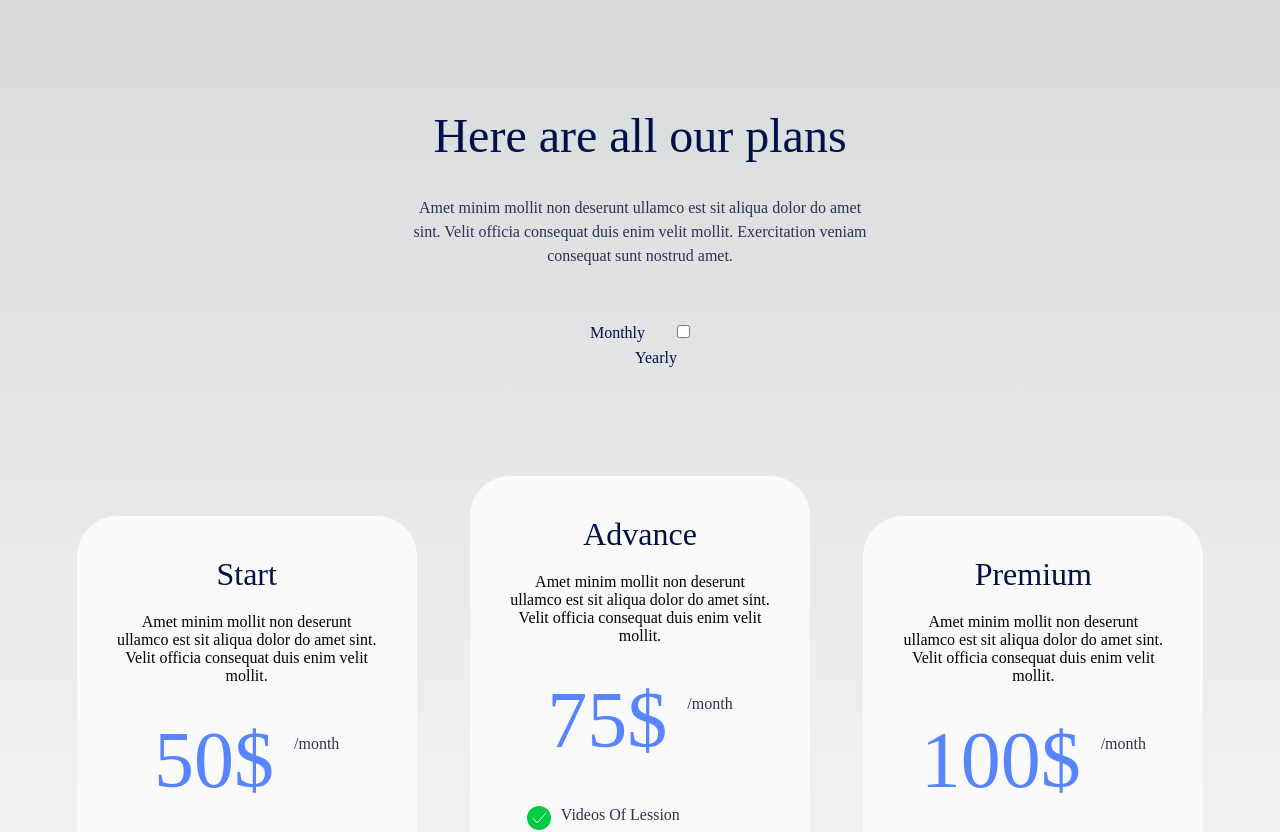
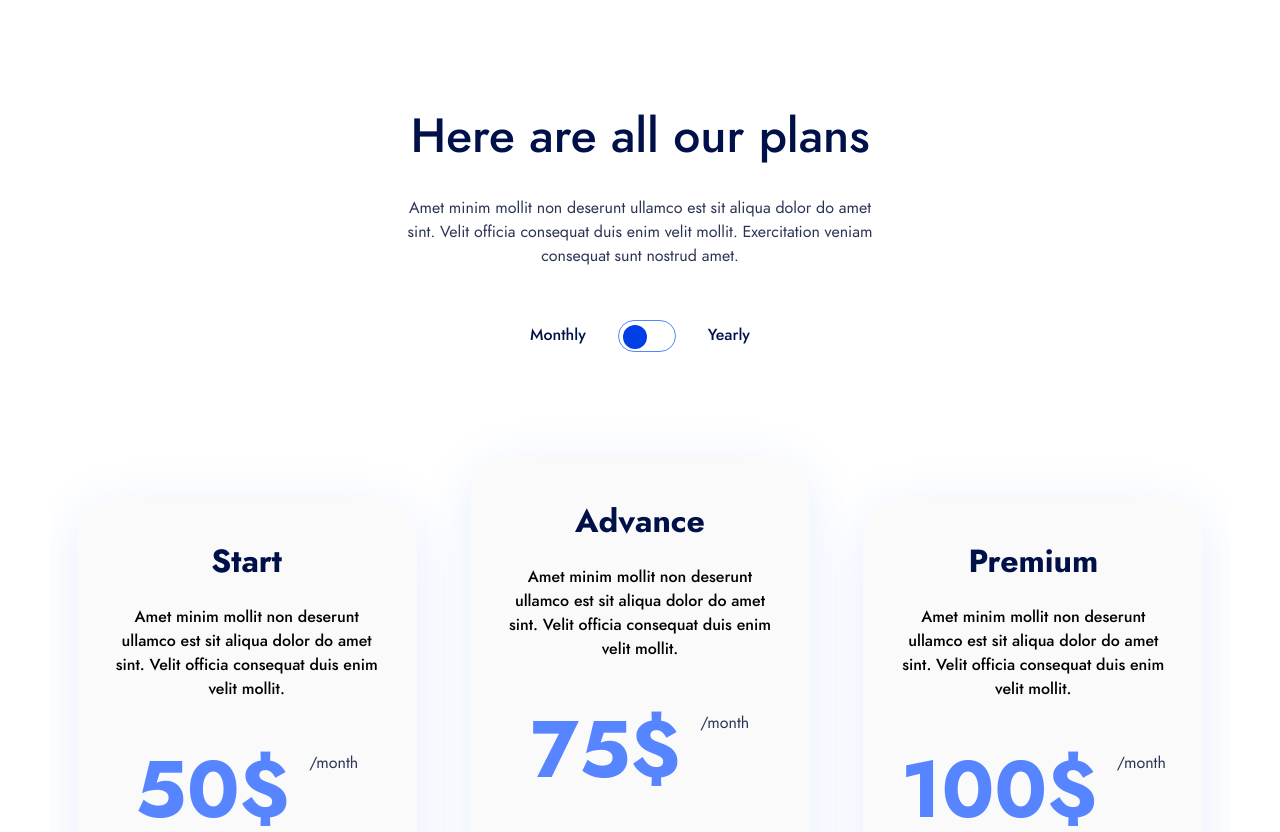
Before and after one commit to sadiqful/digitspage, a Next.js app: page /components/pricing in a window 1280 px wide. Shown: the top 832 px of the page. Built offline with nearby package versions, Linux system fonts and the light colour scheme.

Commit message:
global styling

```diff
--- a/app/globals.css
+++ b/app/globals.css
@@ -2,32 +2,95 @@
 @tailwind components;
 @tailwind utilities;
 
-:root {
-  --foreground-rgb: 0, 0, 0;
-  --background-start-rgb: 214, 219, 220;
-  --background-end-rgb: 255, 255, 255;
+@font-face {
+  font-family: 'Jost-M';
+  src: url('../public/fonts/Jost-500-Medium.woff2') format('woff2');
+  font-weight:500;
+  font-style: normal;
+  font-display: swap;
 }
 
-@media (prefers-color-scheme: dark) {
-  :root {
-    --foreground-rgb: 255, 255, 255;
-    --background-start-rgb: 0, 0, 0;
-    --background-end-rgb: 0, 0, 0;
+@font-face {
+  font-family: 'Jost-B';
+  src: url('../public/fonts/Jost-700-Bold.woff2') format('woff2');
+  font-weight: 700;
+  font-style: normal;
+  font-display: swap;
+}
+
+@font-face {
+  font-family: 'Jost-R';
+  src: url('../public/fonts/Jost-400-Book.woff2') format('woff2');
+  font-weight: 400;
+  font-style: normal;
+  font-display: swap;
+}
+
+.background-filter{
+  backdrop-filter: blur(20.049999237060547px);
+}
+
+.box-shadow{
+  box-shadow: 0 10px 50px 0 rgba(86, 133, 255, 0.15);
+}
+
+@media (min-width:1024px){
+  .lg\:custom-color {
+    background-color : rgba(86, 133, 255, 0.05);
   }
 }
 
-body {
-  color: rgb(var(--foreground-rgb));
-  background: linear-gradient(
-      to bottom,
-      transparent,
-      rgb(var(--background-end-rgb))
-    )
-    rgb(var(--background-start-rgb));
+
+.toggle {
+  cursor: pointer;
+  display: inline-block;
 }
 
-@layer utilities {
-  .text-balance {
-    text-wrap: balance;
-  }
+.toggle-switch {
+  display: inline-block;
+  border-radius: 16px;
+  border: 1px solid #5685FF;
+  width: 58px;
+  height: 32px;
+  position: relative;
+  vertical-align: middle;
+  transition: background 0.25s;
 }
+.toggle-switch:before, .toggle-switch:after {
+  content: "";
+}
+.toggle-switch:before {
+  display: block;
+  background: #003FE6;
+  border-radius: 50%;
+  width: 24px;
+  height: 24px;
+  position: absolute;
+  top: 4px;
+  left: 4px;
+  transition: left 0.25s;
+}
+.toggle:hover .toggle-switch:before {
+  background: #003FE6;
+}
+
+.toggle-checkbox:checked + .toggle-switch:before {
+  left: 30px;
+}
+
+.toggle-checkbox {
+  position: absolute;
+  visibility: hidden;
+}
+
+.box-shadow-card {
+  box-shadow: 0 10px 50px 0 rgba(86, 133, 255, 0.15);
+  background-color: #fafafa;
+}
+
+.hr-line{
+  border : 0;
+  height : 1px;
+  background : #001049;
+  opacity :0.3;
+}
```
